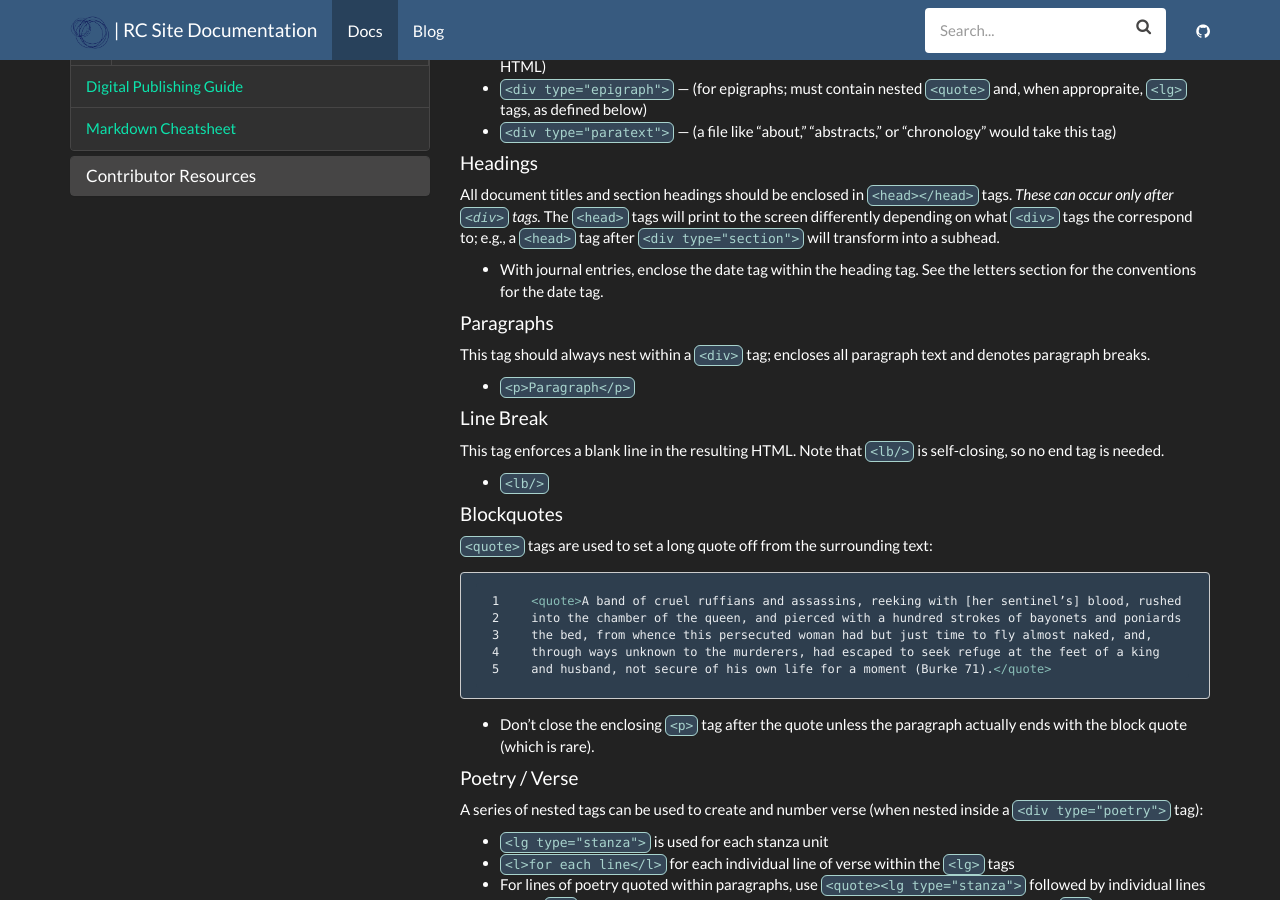
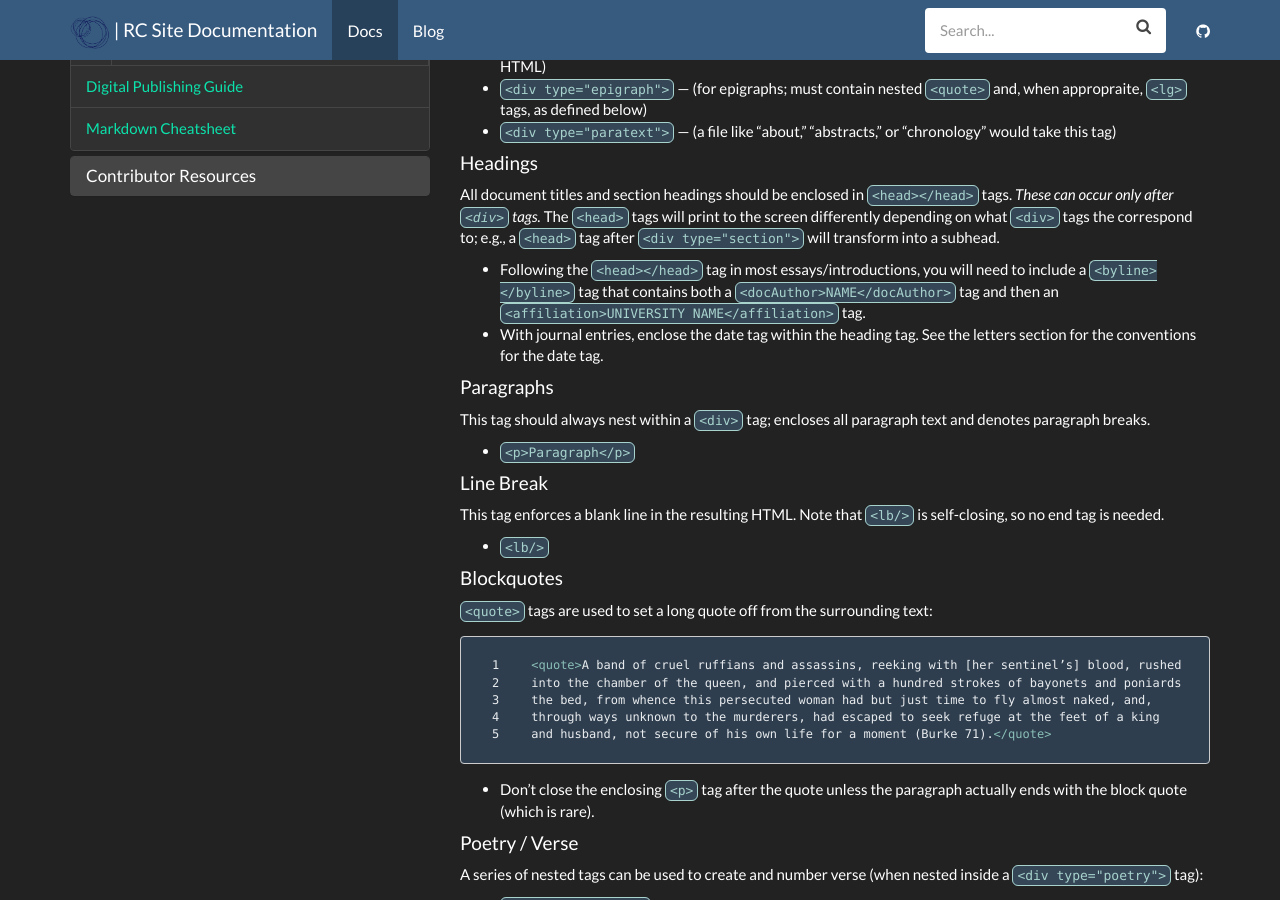
Before and after one commit to steve-kasica/romanticcircles.github.io, a Jekyll site: the page built from _docs/production-documentation/subsection/rc-tei-style.md, in a window 1280 px wide and 900 px high, scrolled down 395 px. Built offline with Jekyll 4.4.1, drawn with Linux system fonts in a browser that asks for light colours.

Commit message:
added byline into to tei guide

```diff
--- a/_docs/production-documentation/subsection/rc-tei-style.md
+++ b/_docs/production-documentation/subsection/rc-tei-style.md
@@ -21,6 +21,7 @@ The `<div>` tag acts as a “wrapper” to contain various types of content. Mos
 
 All document titles and section headings should be enclosed in `<head></head>` tags. *These can occur only after `<div>` tags.* The `<head>` tags will print to the screen differently depending on what `<div>` tags the correspond to; e.g., a `<head>` tag after `<div type="section">` will transform into a subhead.
 
+- Following the `<head></head>` tag in most essays/introductions, you will need to include a `<byline></byline>` tag that contains both a `<docAuthor>NAME</docAuthor>` tag and then an `<affiliation>UNIVERSITY NAME</affiliation>` tag.
 - With journal entries, enclose the date tag within the heading tag. See the letters section for the conventions for the date tag.
 
 #### Paragraphs
```
